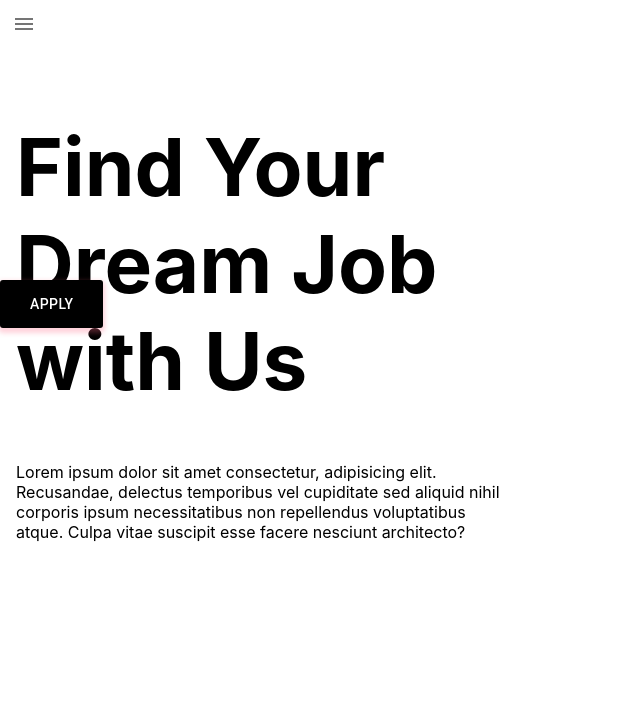
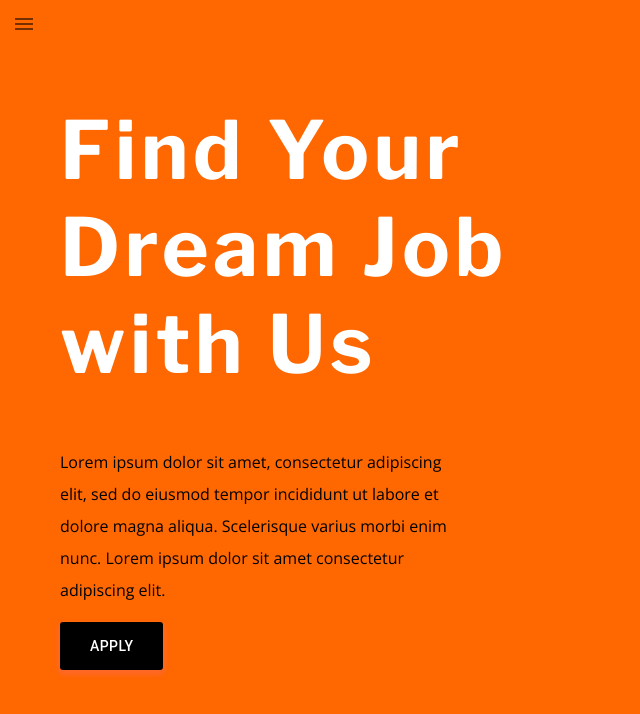
Before and after one commit to RekaKR/responsive_framework_docker, a React (Create React App) app in the folder frontend/: page / in a window 1280 px wide. Shown: the top 714 px of the page, without its empty margins (0-640 px from the left). Built offline with nearby package versions, Linux system fonts and the light colour scheme.

Commit message:
Edit style

```diff
--- a/frontend/public/index.html
+++ b/frontend/public/index.html
@@ -1,43 +1,22 @@
 <!DOCTYPE html>
 <html lang="en">
+
 <head>
   <meta charset="utf-8" />
   <link rel="icon" href="%PUBLIC_URL%/favicon.ico" />
   <meta name="viewport" content="width=device-width, initial-scale=1" />
   <meta name="theme-color" content="#000000" />
-    <meta
-      name="description"
-      content="Web site created using create-react-app"
-    />
+  <meta name="description" content="Web site created using create-react-app" />
   <link rel="apple-touch-icon" href="%PUBLIC_URL%/logo192.png" />
-    <!--
-      manifest.json provides metadata used when your web app is installed on a
-      user's mobile device or desktop. See https://developers.google.com/web/fundamentals/web-app-manifest/
-    -->
   <link rel="manifest" href="%PUBLIC_URL%/manifest.json" />
-    <!--
-      Notice the use of %PUBLIC_URL% in the tags above.
-      It will be replaced with the URL of the `public` folder during the build.
-      Only files inside the `public` folder can be referenced from the HTML.
+  <link
+    href="https://fonts.googleapis.com/css2?family=Libre+Franklin:wght@400;500;700;800&family=Open+Sans&display=swap"
+    rel="stylesheet">
+  <title>responsive framework docker</title>
+</head>
 
-      Unlike "/favicon.ico" or "favicon.ico", "%PUBLIC_URL%/favicon.ico" will
-      work correctly both with client-side routing and a non-root public URL.
-      Learn how to configure a non-root public URL by running `npm run build`.
-    -->
-    <title>React App</title>
-  </head>
 <body>
-    <noscript>You need to enable JavaScript to run this app.</noscript>
   <div id="root"></div>
-    <!--
-      This HTML file is a template.
-      If you open it directly in the browser, you will see an empty page.
+</body>
 
-      You can add webfonts, meta tags, or analytics to this file.
-      The build step will place the bundled scripts into the <body> tag.
-
-      To begin the development, run `npm start` or `yarn start`.
-      To create a production bundle, use `npm run build` or `yarn build`.
-    -->
-  </body>
 </html>
--- a/frontend/src/App.js
+++ b/frontend/src/App.js
@@ -1,14 +1,20 @@
 import React from 'react';
 import Menu from './components/Menu/Menu';
-import Text from './components/Text/Text';
-import ButtonM from './components/ButtonM/ButtonM';
+import Main from './components/Main/Main';
+//import { makeStyles } from '@material-ui/core/styles';
+
+/*const useStyles = makeStyles({
+  app: {
+  },
+});*/
 
 function App() {
+  //const classes = useStyles();
+
   return (
     <div className="app">
       <Menu />
-      <Text />
-      <ButtonM />
+      <Main />
     </div>
   );
 }
--- /dev/null
+++ b/frontend/src/components/Main/Main.jsx
@@ -0,0 +1,45 @@
+import React from 'react'
+import { makeStyles } from '@material-ui/core/styles';
+import ButtonM from '../ButtonM/ButtonM';
+
+
+const useStyles = makeStyles({
+  container: {
+    width: '500px',
+    minHeight: '200px',
+    paddingLeft: '60px'
+  },
+  header: {
+    color: 'white',
+    fontSize: '5rem',
+    fontFamily: '"Libre Franklin", sans-serif',
+    fontWeight: '700',
+    letterSpacing: '4.5px',
+  },
+  paragraph: {
+    width: '400px',
+    fontSize: '1rem',
+    fontFamily: '"Open Sans", sans-serif',
+    fontWeight: '400',
+    lineHeight: '200%',
+  }
+});
+
+function Main() {
+  const classes = useStyles();
+
+  return (
+    <div className={classes.container}>
+      <h1 className={classes.header}>Find Your Dream Job with Us</h1>
+      <p className={classes.paragraph}>
+        Lorem ipsum dolor sit amet, consectetur adipiscing elit, sed do eiusmod tempor incididunt ut
+        labore et dolore magna aliqua. Scelerisque varius morbi enim nunc. Lorem ipsum dolor sit amet consectetur adipiscing elit.
+      </p>
+
+      <ButtonM />
+
+    </div>
+  )
+}
+
+export default Main;
--- a/frontend/src/components/Menu/Menu.jsx
+++ b/frontend/src/components/Menu/Menu.jsx
@@ -6,9 +6,9 @@ import MenuIcon from '@material-ui/icons/Menu';
 import { v4 as uuidv4 } from 'uuid';
 
 const options = [
-  'Home',
-  'Jobs',
-  'Apply',
+  "HOME",
+  "JOBS",
+  "APPLY",
 ];
 
 function HambMenu() {
--- a/frontend/src/components/Text/Text.jsx
+++ /dev/null
@@ -1,28 +0,0 @@
-import React from 'react'
-import { makeStyles } from '@material-ui/core/styles';
-import Paper from '@material-ui/core/Paper';
-import Grid from '@material-ui/core/Grid';
-
-const useStyles = makeStyles((theme) => ({
-  text: {
-    width: '500px',
-    height: '200px',
-    padding: theme.spacing(2),
-  },
-  header: {
-    fontSize: '5rem'
-  }
-}));
-
-function Text() {
-  const classes = useStyles();
-
-  return (
-    <div className={classes.text}>
-      <h1 className={classes.header}>Find Your Dream Job with Us</h1>
-      <p>Lorem ipsum dolor sit amet consectetur, adipisicing elit. Recusandae, delectus temporibus vel cupiditate sed aliquid nihil corporis ipsum necessitatibus non repellendus voluptatibus atque. Culpa vitae suscipit esse facere nesciunt architecto?</p>
-    </div>
-  )
-}
-
-export default Text;
--- a/frontend/src/style/index.css
+++ b/frontend/src/style/index.css
@@ -1,4 +1,6 @@
 body {
+  background-color: #186174;
+  background-color:#ff6700;
   margin: 0;
   font-family: -apple-system, BlinkMacSystemFont, 'Segoe UI', 'Roboto', 'Oxygen',
     'Ubuntu', 'Cantarell', 'Fira Sans', 'Droid Sans', 'Helvetica Neue',
```
Lines whose indentation alone changed are shown as unchanged.
